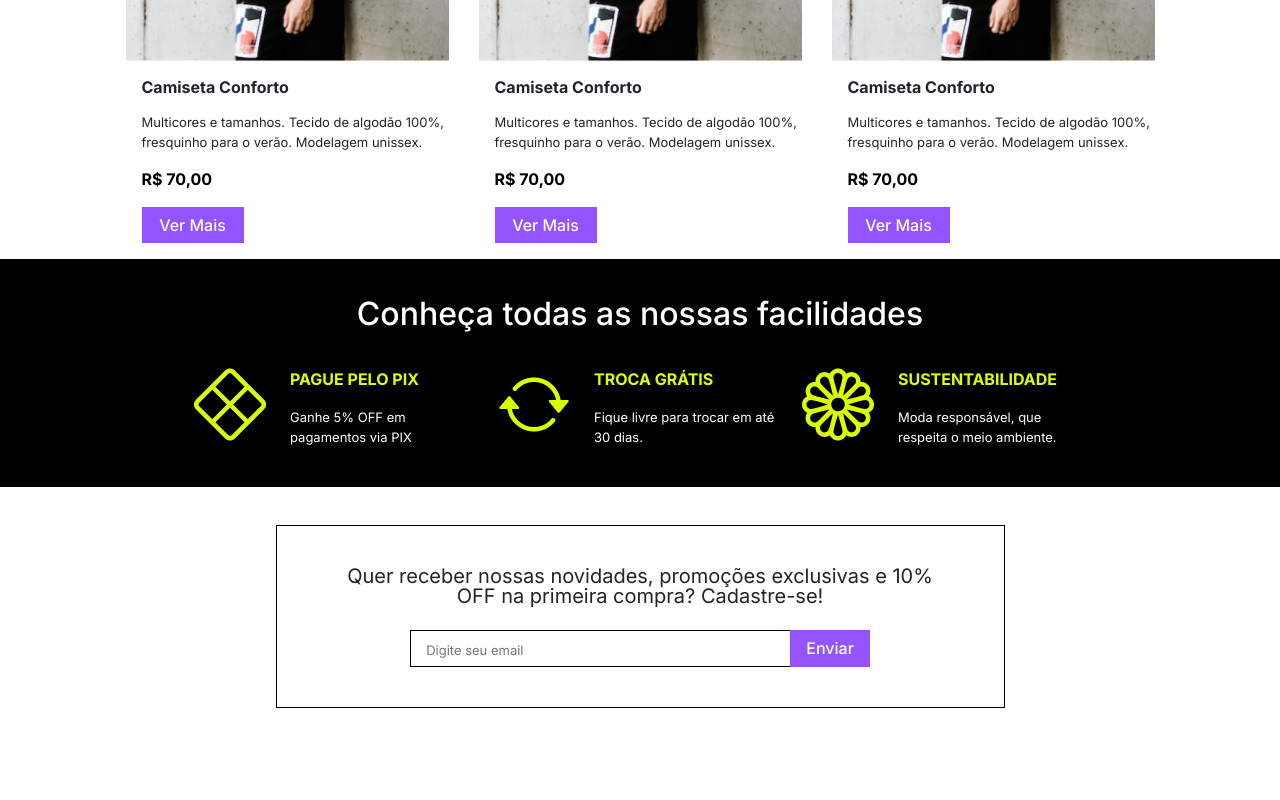
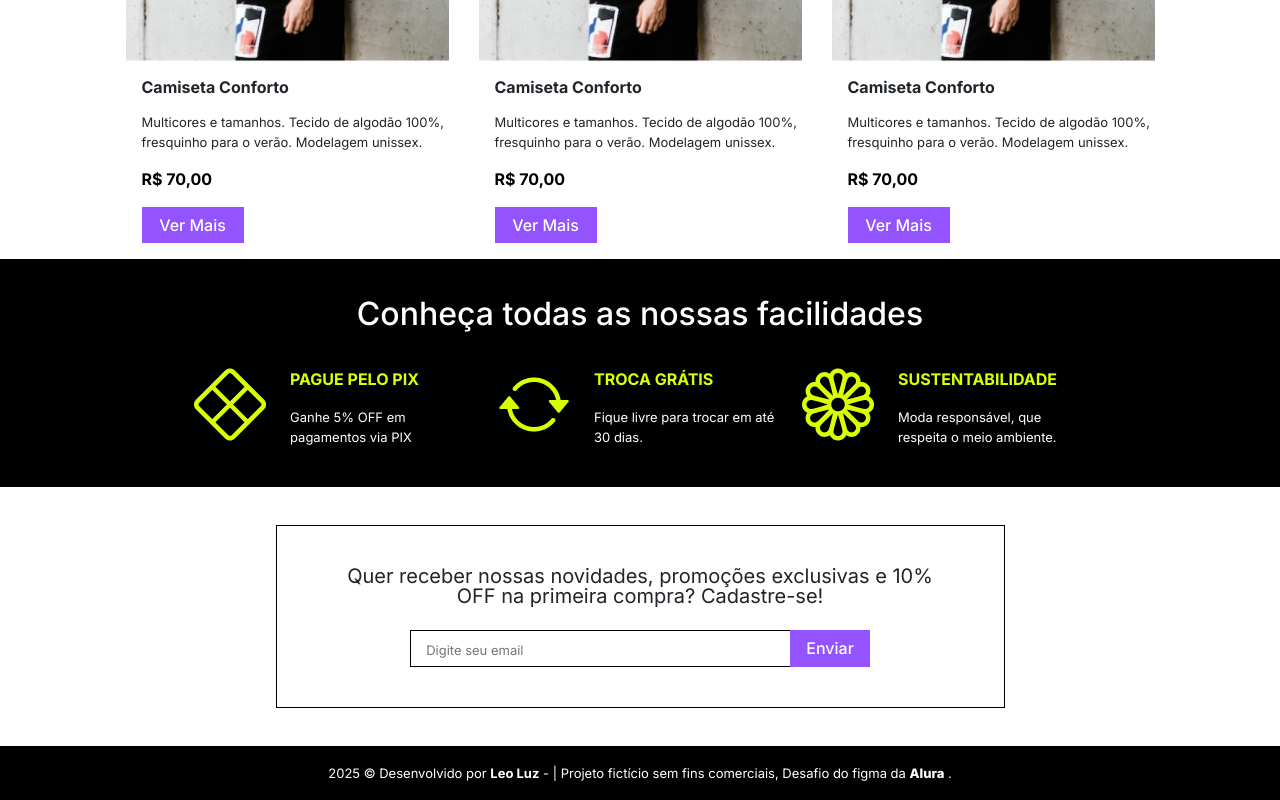
Before and after one commit to leonardoOluz/meteora, a React (Vite) app: page / in a window 1280 px wide. Shown: the part 2052-2852 px from the top of the page. Before the commit the page ends 2798 px from the top, so only its background shows below. Built offline with nearby package versions, Linux system fonts and the light colour scheme.

Commit message:
feat: :white_check_mark: Feat: Novo componente footer concluído.

```diff
--- /dev/null
+++ b/src/components/Footer/index.tsx
@@ -0,0 +1,20 @@
+import Typography from "../Typography";
+import { FooterStyle } from "./styles";
+
+export const Footer = () => {
+  return (
+    <FooterStyle>
+      <Typography elementoHtml="p" classNameTypograph="basicParagraphSmall">
+        2025 © Desenvolvido por <strong>Leo Luz</strong> - | Projeto fictício sem fins comerciais,
+        Desafio do figma da{" "}
+        <a
+          href="https://www.figma.com/design/2TLgt8UjsWUViWlmpXu5Fz/Challenge-Front-end-%7C-Loja-Meteora?node-id=2430-3983&t=rVBlfzh8Z41pgm1w-0"
+          target="_blank"
+        >
+          Alura
+        </a>{" "}
+        .
+      </Typography>
+    </FooterStyle>
+  );
+};
--- /dev/null
+++ b/src/components/Footer/styles.ts
@@ -0,0 +1,16 @@
+import styled from "styled-components";
+
+export const FooterStyle = styled.footer`
+  display: flex;
+  justify-content: center;
+  text-align: center;
+  background-color: ${({ theme }) => theme.colorsPrimary.preto};
+  padding: 1.7rem 6.4rem;
+
+  p a {
+    color: ${({ theme }) => theme.colorsPrimary.branco};
+    text-decoration: none;
+    cursor: pointer;
+    font-weight: 800;
+  }
+`;
--- a/src/pages/home/index.tsx
+++ b/src/pages/home/index.tsx
@@ -4,6 +4,7 @@ import Cabecalho from "@/components/Cabecalho";
 import Facilidades from "./Facilidades";
 import Produtos from "./Produtos";
 import NewsLetter from "@/components/NewsLetter";
+import { Footer } from "@/components/Footer";
 
 const Home = () => {
   return (
@@ -13,7 +14,8 @@ const Home = () => {
       <Categoria />
       <Produtos />
       <Facilidades />
-      <NewsLetter/>
+      <NewsLetter />
+      <Footer />
     </>
   );
 };
```
